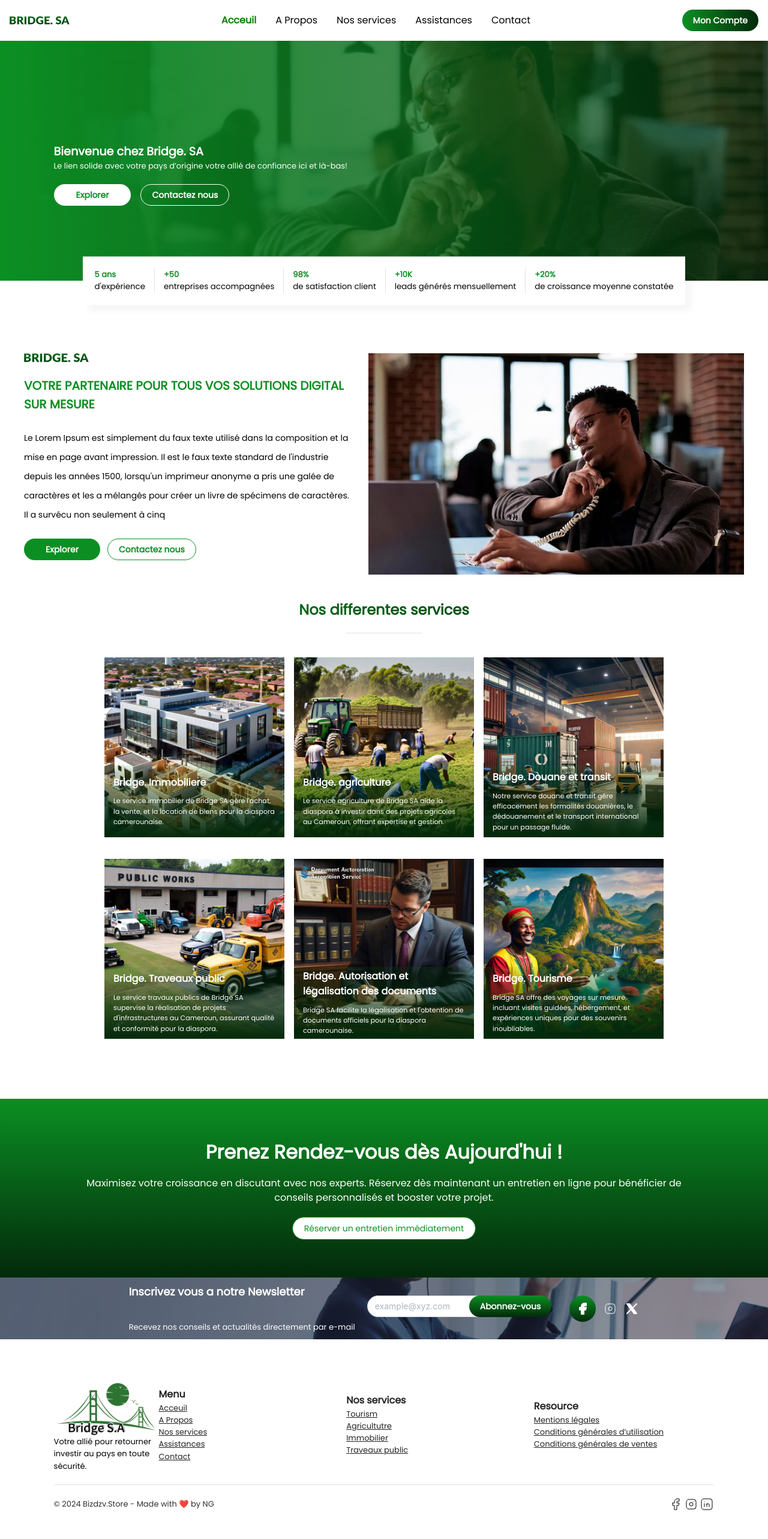
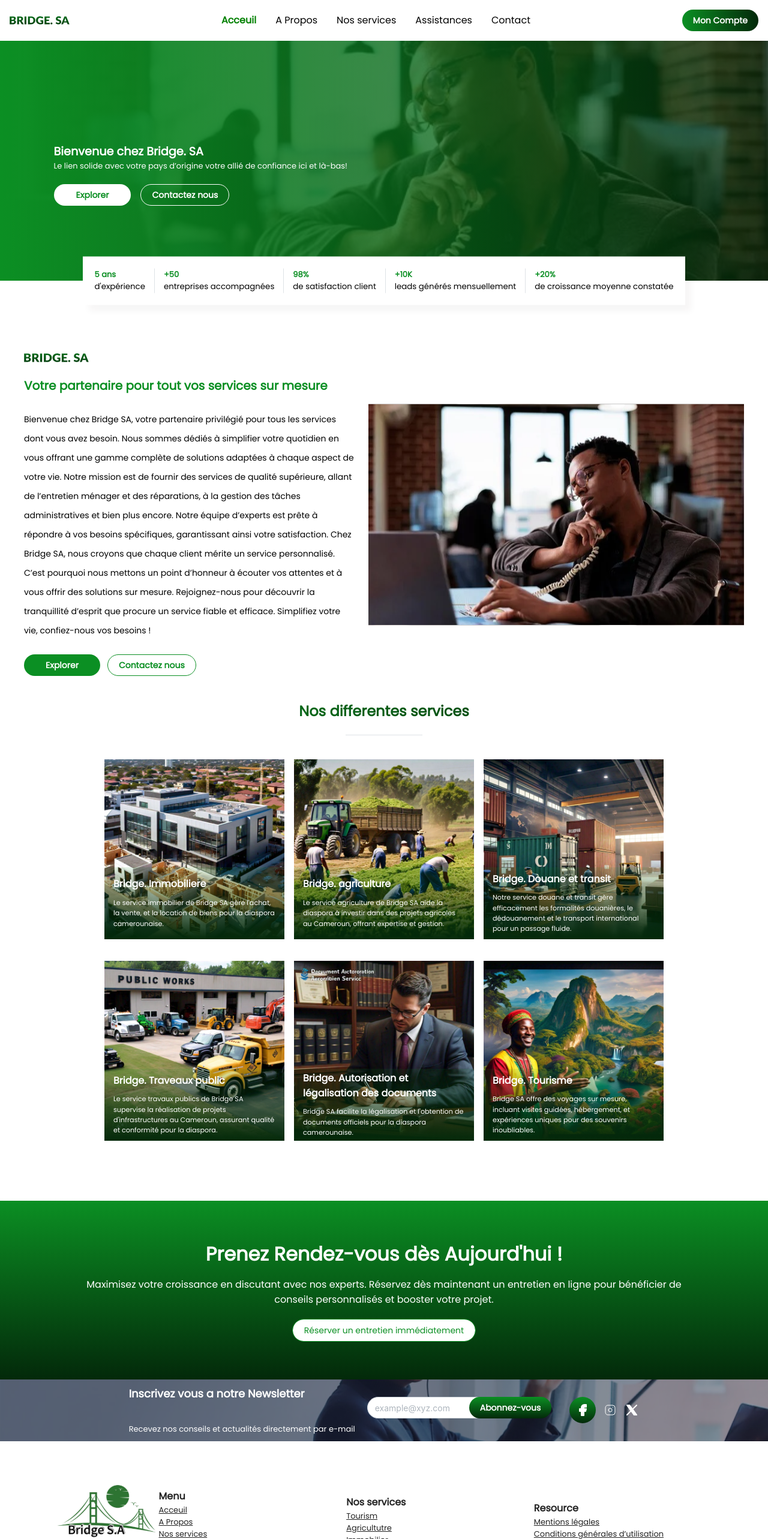
Before and after one commit to Ntchinda-Giscard/bridge-diaspo, a Next.js app: page / in a window 1280 px wide. Shown: the top 2566 px of the page at 60% size. Before the commit the page ends 2540 px from the top, so only its background shows below. Built offline with nearby package versions, Linux system fonts and the light colour scheme.

Commit message:
finished accueile

```diff
--- a/app/components/about_home.tsx
+++ b/app/components/about_home.tsx
@@ -13,11 +13,10 @@ function AboutHomeSection(){
                 <div className=" flex flex-col gap-6 " >
                     <Image height={20} width={108} src={logo} alt="logo" />
                     <p className={classes.catchtext}>
-                        VOTRE PARTENAIRE POUR TOUS
-                        VOS SOLUTIONS DIGITAL SUR MESURE
+                        Votre partenaire pour tout vos services sur mesure
                     </p>
                     <p className={classes.desc_text}>
-                        {"Le Lorem Ipsum est simplement du faux texte utilisé dans la composition et la mise en page avant impression. Il est le faux texte standard de l'industrie depuis les années 1500, lorsqu'un imprimeur anonyme a pris une galée de caractères et les a mélangés pour créer un livre de spécimens de caractères. Il a survécu non seulement à cinq "}
+                        {"Bienvenue chez Bridge SA, votre partenaire privilégié pour tous les services dont vous avez besoin. Nous sommes dédiés à simplifier votre quotidien en vous offrant une gamme complète de solutions adaptées à chaque aspect de votre vie. Notre mission est de fournir des services de qualité supérieure, allant de l’entretien ménager et des réparations, à la gestion des tâches administratives et bien plus encore. Notre équipe d’experts est prête à répondre à vos besoins spécifiques, garantissant ainsi votre satisfaction. Chez Bridge SA, nous croyons que chaque client mérite un service personnalisé. C’est pourquoi nous mettons un point d’honneur à écouter vos attentes et à vous offrir des solutions sur mesure. Rejoignez-nous pour découvrir la tranquillité d’esprit que procure un service fiable et efficace. Simplifiez votre vie, confiez-nous vos besoins !"}
                     </p>
                     <div  className="flex flex-col gap-3 md:flex-row ">
                         <Button
--- a/app/components/footer.tsx
+++ b/app/components/footer.tsx
@@ -49,7 +49,8 @@ function FooterSite() {
             </div>
             <Divider my={20} />
             <div className= " flex md:flex-row md:justify-between flex-col justify-center items-center mb-5 " >
-                <p className={classes.copywrite} >© 2024 Bizdzv.Store - Made with ❤️ by NG </p>
+                <p className={classes.copywrite} >© 2024 Bridge.SA  </p>
+                {/* - Made with ❤️ by NG */}
                 <Group gap={2}>
                     <IconBrandFacebook style={{ cursor: "pointer" }} stroke={1} />
                     <IconBrandInstagram style={{ cursor: "pointer" }} stroke={1} />
```
